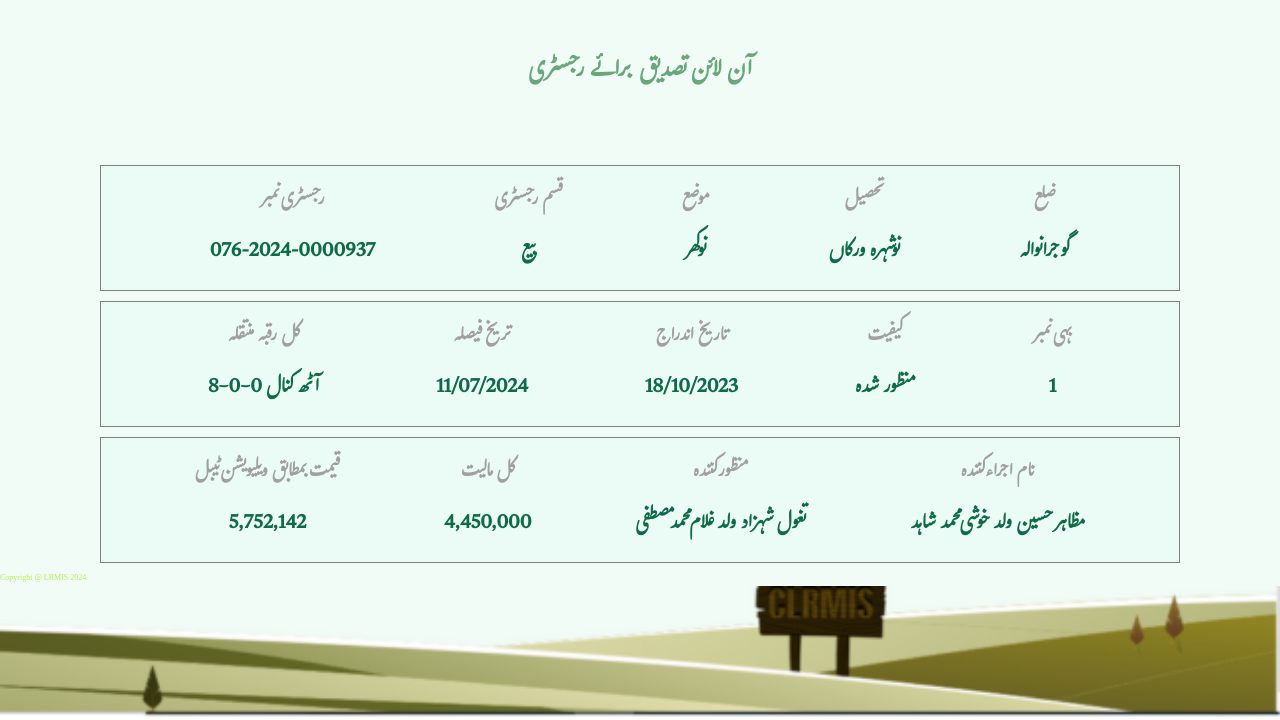
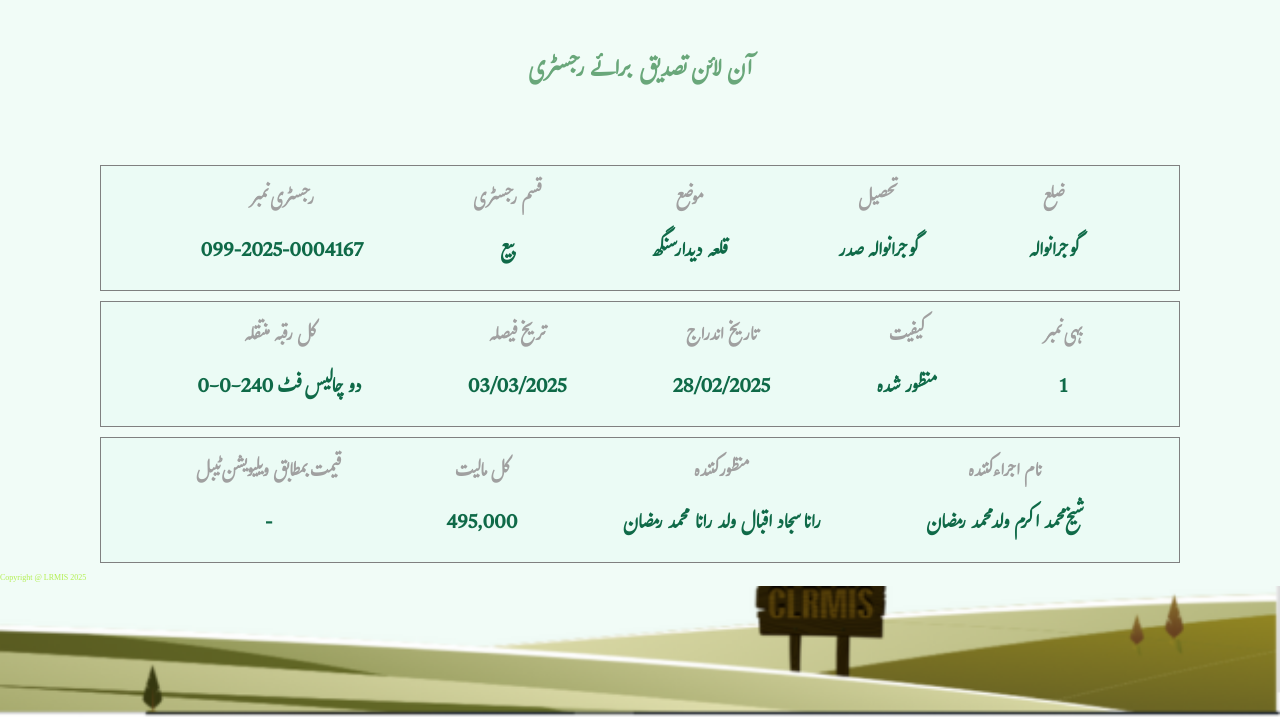
Before and after one commit to punjabzameen/https-onlinefard.punjab-zameen.gov.pk-RegistryVerification-data-HZVAQeF2tYkBM-k1FKY2ZRUGKFYSHI-BpS, a plain HTML site: page index.html in a window 1280 px wide. Shown: the part 80-800 px from the top of the page. Drawn offline with Linux system fonts and the light colour scheme.

Commit message:
Update index.html

```diff
--- a/index.html
+++ b/index.html
@@ -32,7 +32,7 @@
             <div class="item text1">
                 <h3>رجسٹری نمبر
                 </h3>
-                <p>076-2024-0000937
+                <p>099-2025-0004167
                 </p>
             </div>
             <div class="item text2"><h3>قسم رجسٹری
@@ -42,13 +42,13 @@
             <div class="item text3">
                 <h3>موضع
                 </h3>
-                <p>نوکھر
+                <p>قلعہ دیدار سنگھ
                 </p>
             </div>
             <div class="item text4">
                 <h3>تحصیل
                 </h3>
-                <p>نوشہرہ ورکاں
+                <p>گوجرانوالہ صدر
                 </p>
             </div>
             <div class="item text5">
@@ -63,18 +63,18 @@
             <div class="item text1">
                 <h3>کل رقبہ منتقلہ
                 </h3>
-                <p>8-0-0 آٹھ کنال
+                <p>0-0-240 دو چالیس فٹ
                 </p>
             </div>
             <div class="item text2"><h3>تریخ فیصلہ
 
             </h3>
-            <p>11/07/2024
+            <p>03/03/2025
             </p></div>
             <div class="item text3">
                 <h3>تاریخ اندراج
                 </h3>
-                <p>18/10/2023
+                <p>28/02/2025
                 </p>
             </div>
             <div class="item text4">
@@ -95,23 +95,23 @@
             <div class="item text1">
                 <h3>قیمت بمطابق ویلیویشن ٹیبل
                 </h3>
-                <p>5,752,142
+                <p>-
                 </p>
             </div>
             <div class="item text2"><h3>کل مالیت
             </h3>
-            <p>4,450,000
+            <p>495,000
             </p></div>
             <div class="item text3">
                 <h3>منظور کنندہ
                 </h3>
-                <p>تغول شہزاد ولد غلام محمد مصطفی
+                <p>رانا سجاد اقبال ولد رانا محمد رمضان
                 </p>
             </div>
             <div class="item text4">
                 <h3>نام اجراء کنندہ
                 </h3>
-                <p>مظاہر حسین ولد خوشی محمد شاہد
+                <p>شیخ محمد اکرم ولد محمد رمضان
                 </p>
             </div>
 
@@ -120,7 +120,7 @@
     </section>
     <!-- ----------------- Inage section------------------ -->
      <div class="bottom_img">
-        Copyright @ LRMIS 2024
+        Copyright @ LRMIS 2025
 
      </div>
      <!-- <div class="main">
```
